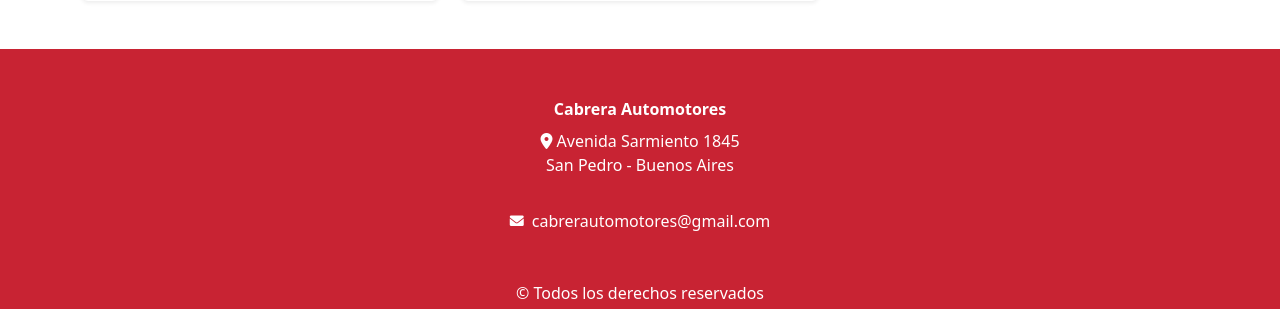
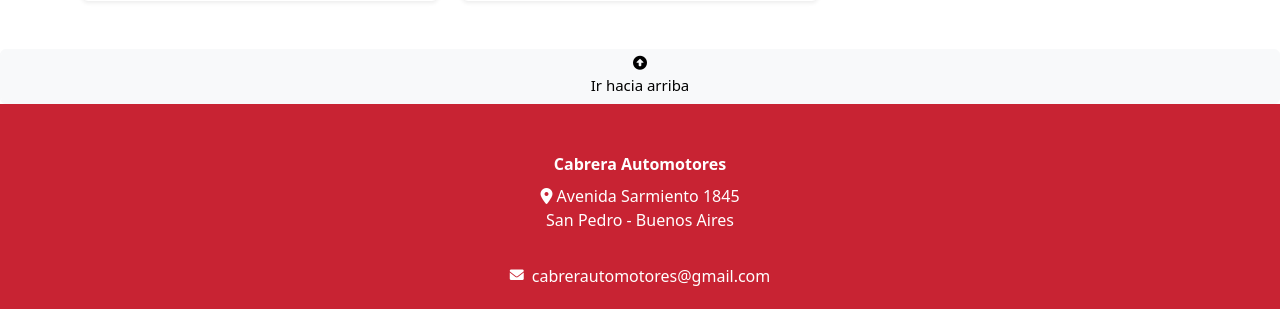
Before and after one commit to TCabrera98/project, a Django app: page /vehiculo/nuevos/ in a window 1280 px wide. Shown: the part 2405-2714 px from the top of the page. Run offline with Django 5.2, Linux system fonts and the light colour scheme; data comes from the database, SQL or seed files in the repository; some libraries are stand-ins or nearby versions.

Commit message:
add: mejoras esteticas en templates usados, nuevos y agregado mapa al footer

```diff
--- a/apps/home/templates/home/footer.html
+++ b/apps/home/templates/home/footer.html
@@ -21,7 +21,6 @@
                         <i class="fas fa-envelope fa-sm me-2 mt-n3"></i> cabrerautomotores@gmail.com
                     </a>
                 </div>
-                <p class="m-5">&copy; Todos los derechos reservados</p>
             </div>
         </div>
 
@@ -36,5 +35,12 @@
                 </div>
             </div>
         </div>
+
+        <!-- Derechos reservados -->
+        <div class="row justify-content-center mt-4">
+            <div class="col-12 text-center text-white">
+                <p class="m-0">&copy; 2024 Cabrera Automotores. Todos los derechos reservados.</p>
+            </div>
+        </div>
     </div>
 </footer>
--- a/apps/vehiculo/templates/vehiculo/nuevos.html
+++ b/apps/vehiculo/templates/vehiculo/nuevos.html
@@ -89,6 +89,14 @@
     </div>
 </div>
 
+<!-- Botón Ir hacia arriba -->
+<div class="text-center mt-4">
+    <a href="#top" class="btn btn-light d-flex flex-column align-items-center justify-content-center" style="font-size: 15px; padding: 6px 20px; text-decoration: none;">
+        <i class="fas fa-arrow-alt-circle-up" style="font-size: 14px; margin-bottom: 4px;"></i>
+        Ir hacia arriba
+    </a>
+</div>
+
 <!-- Modal de imágenes -->
 {% for vehiculo in vehiculos %}
     <div class="modal fade" id="modal-{{ vehiculo.id }}" tabindex="-1" aria-labelledby="modalLabel-{{ vehiculo.id }}" aria-hidden="true">
```
Also changed, not shown: apps/vehiculo/templates/vehiculo/usados.html (+8 -0 lines), apps/home/static/home/img/agencia3.jpeg (added).
